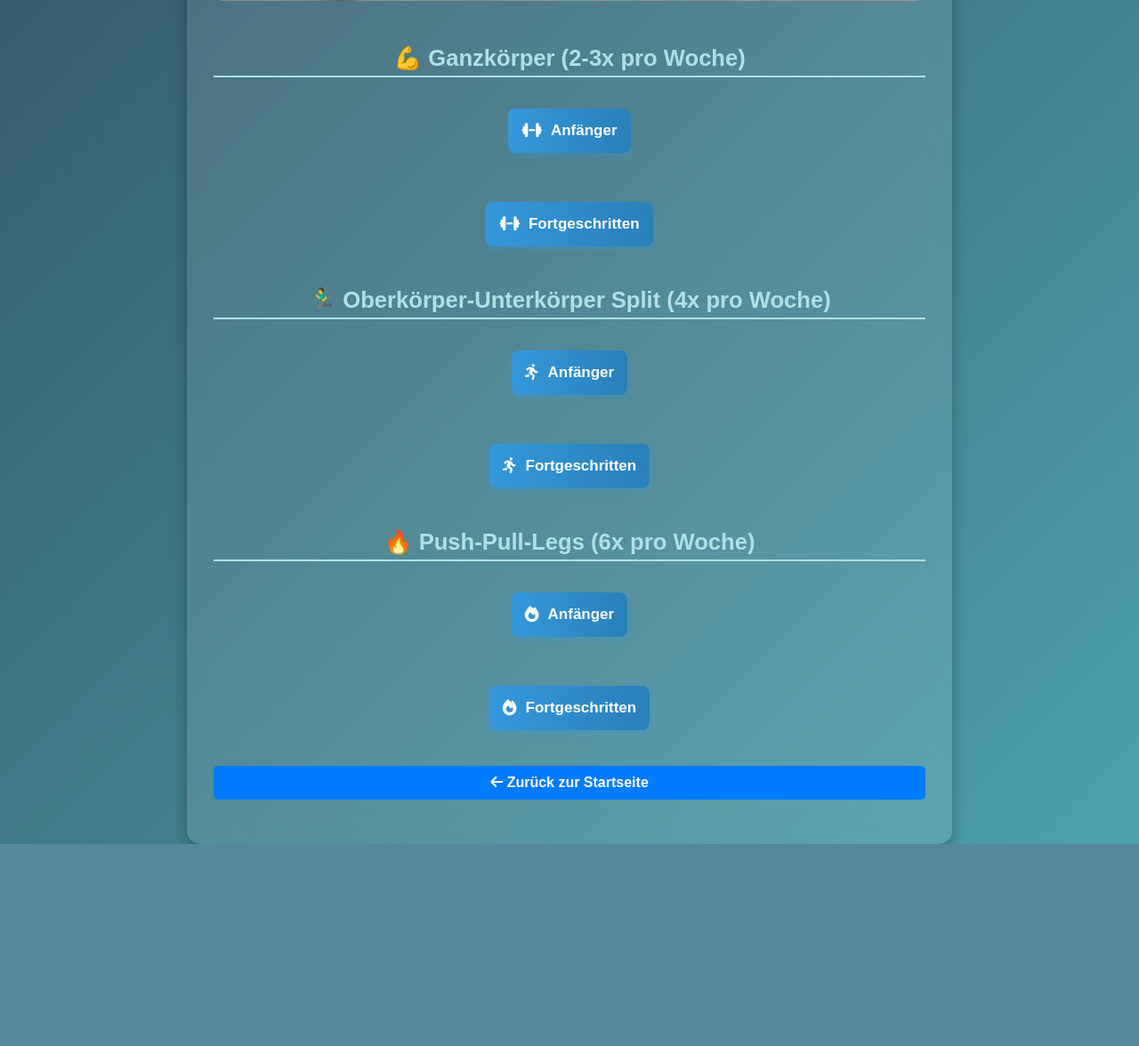
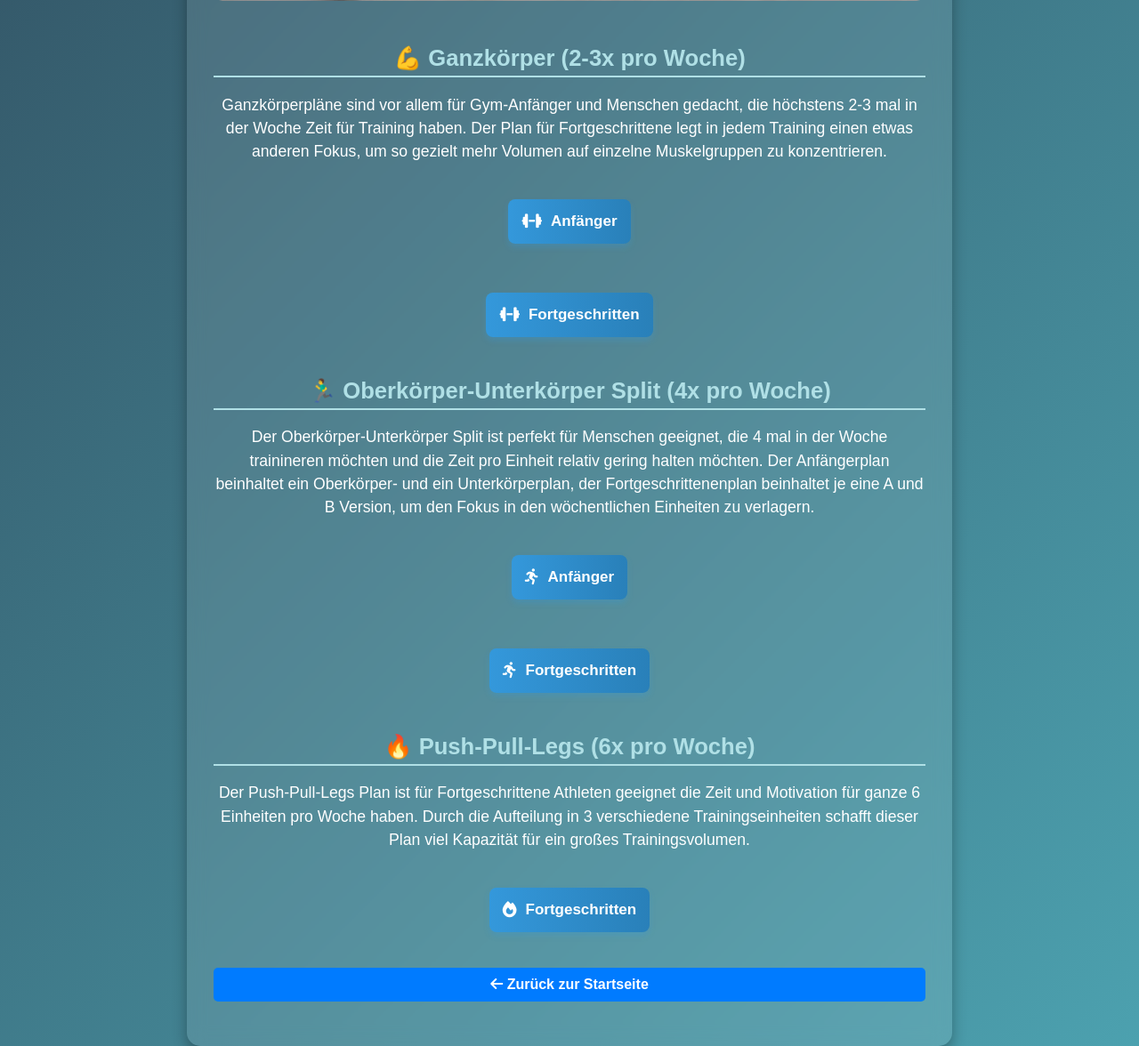
Before and after one commit to quentin050602/meine-website, a Flask app: page /training in a window 1280 px wide. Shown: the part 985-2161 px from the top of the page at 89% size. Before the commit the page ends 1934 px from the top, so only its background shows below. Run offline with Flask 3, Linux system fonts and the light colour scheme; some libraries are stand-ins or nearby versions.

Commit message:
erweiterung training.html

```diff
--- a/templates/training.html
+++ b/templates/training.html
@@ -114,6 +114,8 @@
 
         <!-- Ganzkörper Training -->
         <h2>💪 Ganzkörper (2-3x pro Woche)</h2>
+        <p>Ganzkörperpläne sind vor allem für Gym-Anfänger und Menschen gedacht, die höchstens 2-3 mal in der Woche Zeit für Training haben. Der Plan für Fortgeschrittene legt in jedem Training einen etwas anderen Fokus, um so gezielt mehr Volumen auf einzelne Muskelgruppen zu konzentrieren. </p>
+
         <div class="button-container">
             <a href="{{ url_for('download_file', filename='GKAnfänger.pdf') }}" class="button" download><i class="fas fa-dumbbell"></i> Anfänger</a>
             <a href="{{ url_for('download_file', filename='GKFortgeschrittene.pdf') }}" class="button" download><i class="fas fa-dumbbell"></i> Fortgeschritten</a>
@@ -121,6 +123,7 @@
 
         <!-- Oberkörper-Unterkörper Split -->
         <h2>🏃‍♂️ Oberkörper-Unterkörper Split (4x pro Woche)</h2>
+        <p> Der Oberkörper-Unterkörper Split ist perfekt für Menschen geeignet, die 4 mal in der Woche trainineren möchten und die Zeit pro Einheit relativ gering halten möchten. Der Anfängerplan beinhaltet ein Oberkörper- und ein Unterkörperplan, der Fortgeschrittenenplan beinhaltet je eine A und B Version, um den Fokus in den wöchentlichen Einheiten zu verlagern.</p>
         <div class="button-container">
             <a href="{{ url_for('download_file', filename='OKUKAnfänger.pdf') }}" class="button" download><i class="fas fa-running"></i> Anfänger</a>
             <a href="{{ url_for('download_file', filename='OKUKFortgeschrittene.pdf') }}" class="button" download><i class="fas fa-running"></i> Fortgeschritten</a>
@@ -128,10 +131,10 @@
 
         <!-- Push-Pull-Legs -->
         <h2>🔥 Push-Pull-Legs (6x pro Woche)</h2>
+        <p> Der Push-Pull-Legs Plan ist für Fortgeschrittene Athleten geeignet die Zeit und Motivation für ganze 6 Einheiten pro Woche haben. Durch die Aufteilung in 3 verschiedene Trainingseinheiten schafft dieser Plan viel Kapazität für ein großes Trainingsvolumen.</p>
         <div class="button-container">
-            <a href="{{ url_for('download_file', filename='PPLAnfänger.pdf') }}" class="button" download><i class="fas fa-fire"></i> Anfänger</a>
-            <a href="{{ url_for('download_file', filename='PPLFortgeschrittene.pdf') }}" class="button" download><i class="fas fa-fire"></i> Fortgeschritten</a>
-        </div>
+            <a href="{{ url_for('download_file', filename='PPLAnfänger.pdf') }}" class="button" download><i class="fas fa-fire"></i>Fortgeschritten</a>
+                    </div>
 
         <div class="logout">
             <a href="/"><i class="fas fa-arrow-left"></i> Zurück zur Startseite</a>
```
